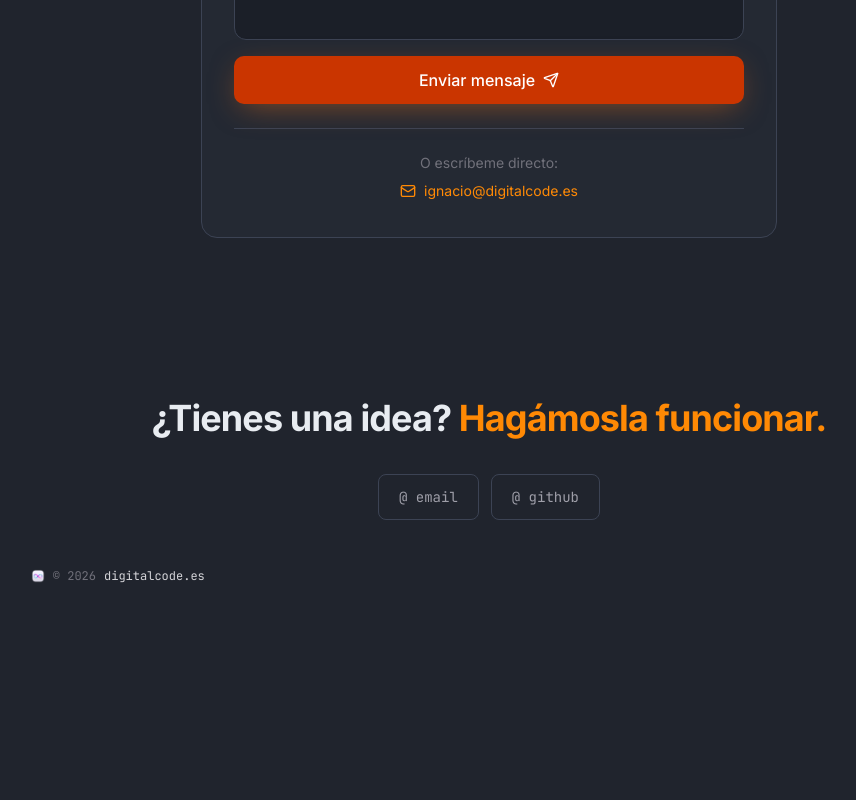
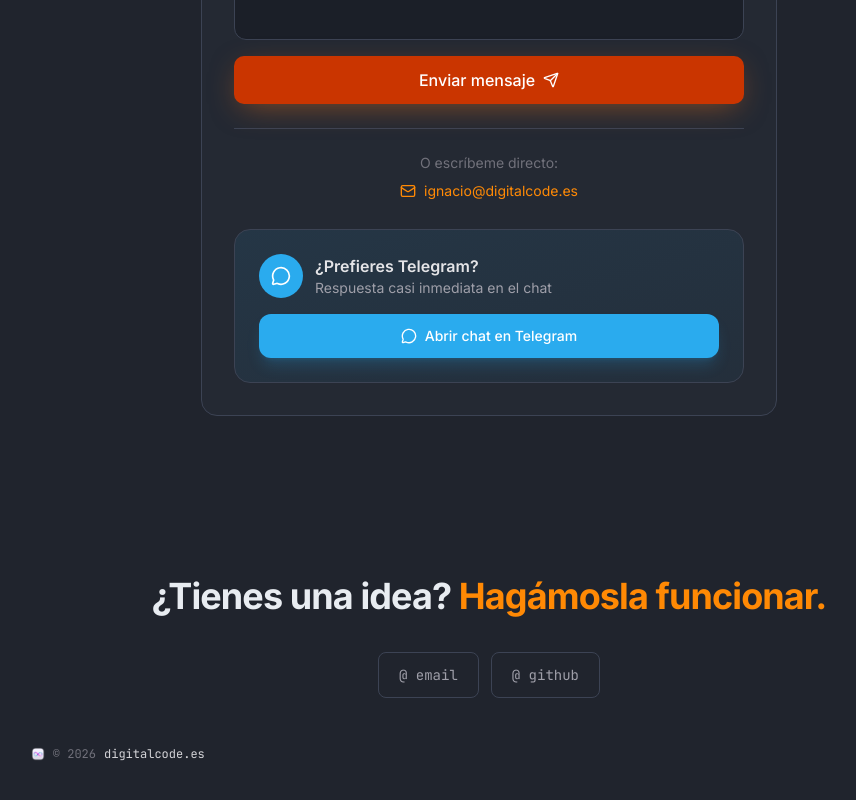
Before and after one commit to ignacioimatik-web/jistev-dev, a Next.js app: page / in a window 1280 px wide. Shown: the part 7884-8684 px from the top of the page, without its empty margins (151-1007 px from the left). Before the commit the page ends 8564 px from the top, so only its background shows below. Built offline with nearby package versions, Linux system fonts and the light colour scheme.

Commit message:
feat(contact): añadir contacto por Telegram (bot jistevbot) tras el formulario

```diff
--- a/package.json
+++ b/package.json
@@ -34,5 +34,6 @@
     "eslint-config-next": "16.2.9",
     "tailwindcss": "^4",
     "typescript": "^5"
-  }
+  },
+  "packageManager": "pnpm@11.25.0+sha512.5cde925b4f075f725eb71fbae18a42ffe784524789f19b61c731cb8721ec28aaee160e01a8d5af4fedb2a42cdbf300efe23db356b0d4a17b4d63e11f8ab7c956"
 }
--- a/src/components/contact.tsx
+++ b/src/components/contact.tsx
@@ -6,7 +6,7 @@ import { SectionWrapper, SectionHeading } from "@/components/section-wrapper";
 import { Input } from "@/components/ui/input";
 import { Textarea } from "@/components/ui/textarea";
 import { Button } from "@/components/ui/button";
-import { Mail, Send, CheckCircle, AlertCircle } from "lucide-react";
+import { Mail, Send, CheckCircle, AlertCircle, MessageCircle } from "lucide-react";
 
 export function Contact() {
   const [status, setStatus] = useState<"idle" | "sending" | "sent" | "error">("idle");
@@ -128,6 +128,31 @@ export function Contact() {
               ignacio@digitalcode.es
             </a>
           </div>
+
+          <div className="mt-6 rounded-2xl border border-line bg-gradient-to-br from-[#2AABEE]/10 to-[#229ED9]/5 p-6">
+            <div className="flex items-center gap-3">
+              <div className="flex h-11 w-11 shrink-0 items-center justify-center rounded-full bg-[#2AABEE] text-white">
+                <MessageCircle className="h-5 w-5" />
+              </div>
+              <div className="text-left">
+                <p className="font-semibold text-zinc-200">
+                  ¿Prefieres Telegram?
+                </p>
+                <p className="text-sm text-zinc-400">
+                  Respuesta casi inmediata en el chat
+                </p>
+              </div>
+            </div>
+            <a
+              href="https://t.me/jistevbot"
+              target="_blank"
+              rel="noopener noreferrer"
+              className="mt-4 inline-flex w-full items-center justify-center gap-2 rounded-xl bg-[#2AABEE] px-4 py-3 text-sm font-medium text-white shadow-lg shadow-[#2AABEE]/20 transition-colors hover:bg-[#229ED9]"
+            >
+              <MessageCircle className="h-4 w-4" />
+              Abrir chat en Telegram
+            </a>
+          </div>
         </motion.div>
       </div>
     </SectionWrapper>
```
